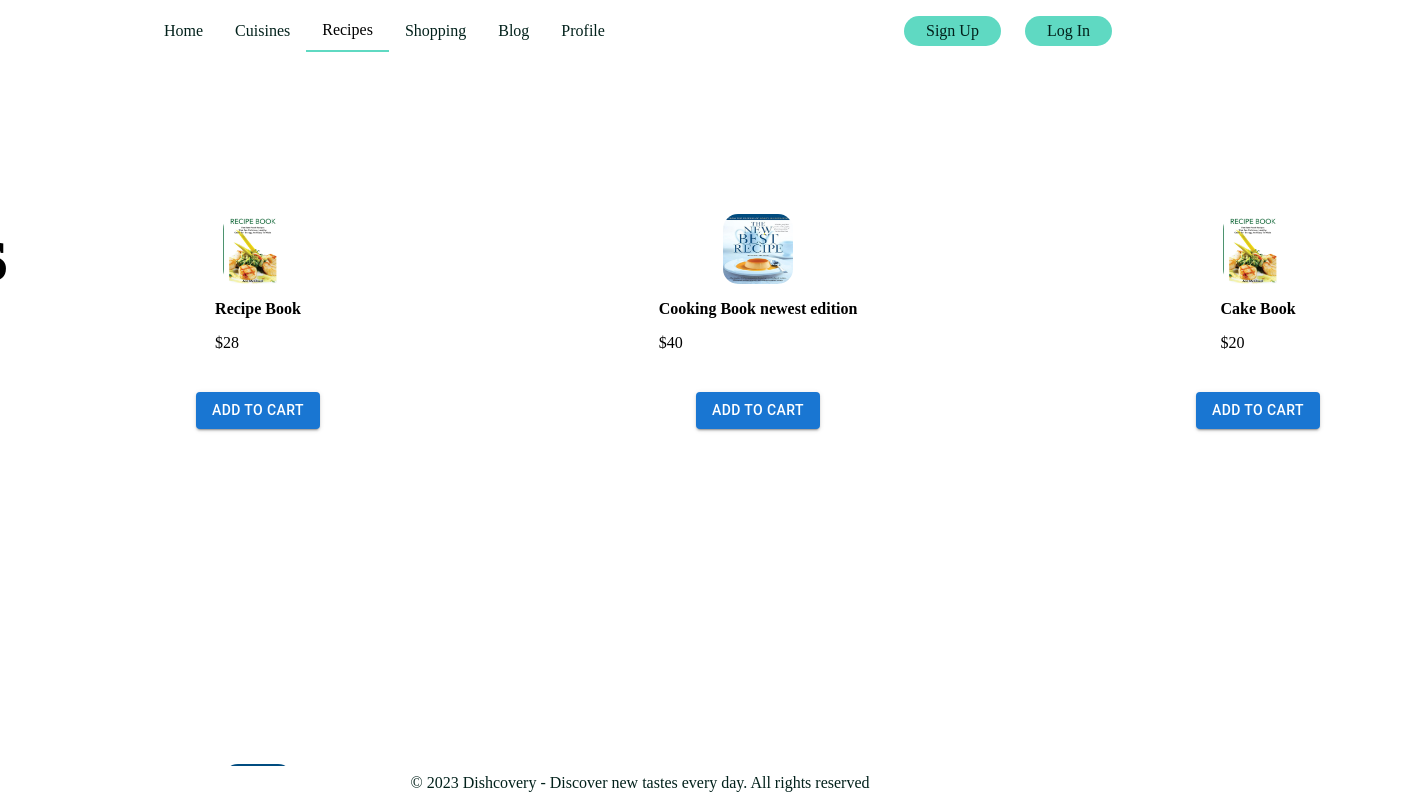
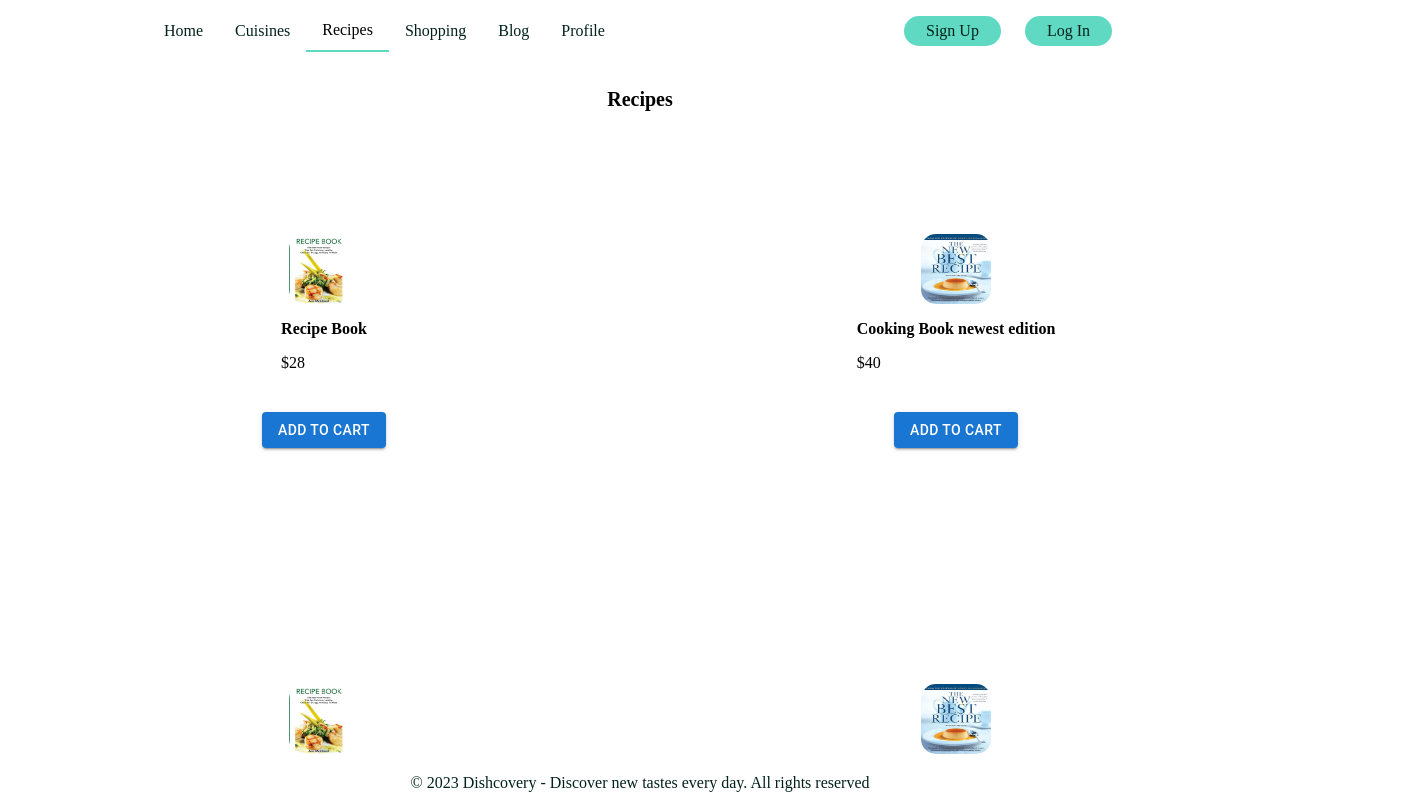
Before and after one commit to idejaferati/RecipeSharing_FrontEnd, a React (Create React App) app: page /recipes in a window 1280 px wide. Shown: the top 798 px of the page, 1408 px wide, since content can reach past the window. Built offline with nearby package versions, Linux system fonts and the light colour scheme.

Commit message:
Improvements

```diff
--- a/src/components/contact-dialog.js
+++ b/src/components/contact-dialog.js
@@ -3,9 +3,15 @@ import PropTypes from 'prop-types';
 import DialogTitle from '@mui/material/DialogTitle';
 import Dialog from '@mui/material/Dialog';
 import Button from "@mui/material/Button";
+import styled from "styled-components";
 import { Formik, Field, Form } from "formik";
 
- const validate = values => {
+
+const ErrorsDiv = styled.div`
+  color: red;
+`;
+
+const validate = values => {
    const errors = {};
    if (!values.firstName) {
      errors.firstName = 'Required';
@@ -26,9 +32,9 @@ import { Formik, Field, Form } from "formik";
    }
 
    return errors;
- };
+};
 
-export function ContactDialog(props) {
+export const ContactDialog = (props) => {
   const { onClose, selectedValue, open } = props;
 
   const handleClose = () => {
@@ -62,11 +68,13 @@ export function ContactDialog(props) {
             padding: "10px"}}>
           <label htmlFor="firstName">First Name</label>
           <Field name="firstName" type="text" style={{height: "26px", width: "200px"}}/>
-          {errors.firstName ? <div>{errors.firstName}</div> : null}
+          {errors.firstName ? <ErrorsDiv>{errors.firstName}</ErrorsDiv> : null}
           <label htmlFor="lastName">Last Name</label>
           <Field name="lastName" type="text" style={{height: "26px", width: "200px"}}/>
+          {errors.lastName ? <ErrorsDiv>{errors.lastName}</ErrorsDiv> : null}
           <label htmlFor="email">Email</label>
           <Field name="email" type="email" style={{height: "26px", width: "200px"}}/>
+          {errors.email ? <ErrorsDiv>{errors.email}</ErrorsDiv> : null}
           <Button type="submit"
               variant="contained"
               sx={{ mt: 3, mb: 2 }}>
--- a/src/components/product/index.js
+++ b/src/components/product/index.js
@@ -13,8 +13,8 @@ const Product = (props) => {
     return (
       <div style={{
         borderRadius: '15px',
-        width: '300px',
-        height: '350px',
+        width: '250px',
+        height: '250px',
         margin: '100px',
         display: 'flex',
         flexDirection: 'column',
--- a/src/pages/recipes.js
+++ b/src/pages/recipes.js
@@ -1,35 +1,44 @@
 import React from "react";
 import { PRODUCTS } from './../data/products';
 import Product from './../components/product/index';
+import styled from "styled-components";
+
+const OuterContainer = styled.div`
+	display: flex;
+	justify-content: right;
+	align-items: right;
+	height: 100vh;
+	flex-direction: column;
+`;
+
+const TitleDiv = styled.div`
+	margin-top: 20px;
+	text-align: center;
+	font-size: 10px;
+`;
+
+
+const GridContainer = styled.div`
+	width: 100%;
+	height: auto;
+	display: grid;
+	grid-template-columns: 1fr 1fr;
+	place-items: center;
+`;
 
 const MyRecipes = () => {
   return (
-    <div style={{
-		display: 'flex',
-		justifyContent: 'Right',
-		alignItems: 'Right',
-		height: '100vh'
-	}}>
-      <div style={{
-		marginTop: '100px',
-		textAlign: 'center',
-		fontSize: '40px'
-	  }}>
+    <OuterContainer>
+      <TitleDiv>
         <h1>Recipes</h1>
-      </div>
+      </TitleDiv>
 
-      <div style={{
-		width: '100%',
-		height: 'auto',
-		display: 'grid',
-		gridTemplateColumns: '1fr 1fr 1fr',
-		placeItems: 'center'
-	  }}>
+      <GridContainer>
         {PRODUCTS.map((product) => (
           <Product data={product} key={product.id}/>
         ))}
-      </div>
-    </div>
+      </GridContainer>
+    </OuterContainer>
   );
 };
 
```
